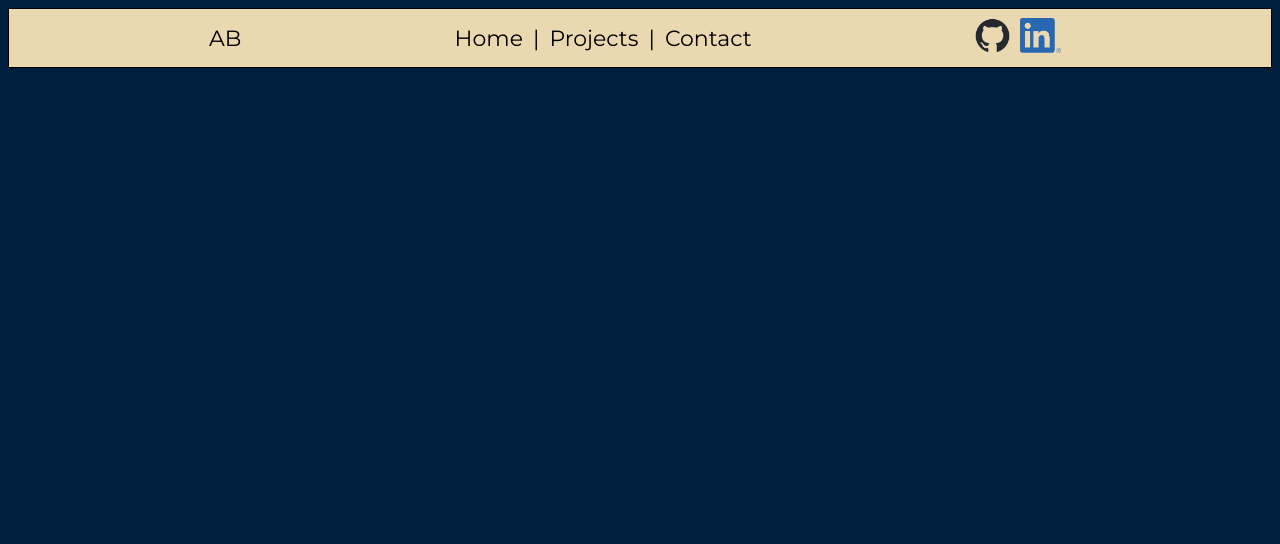
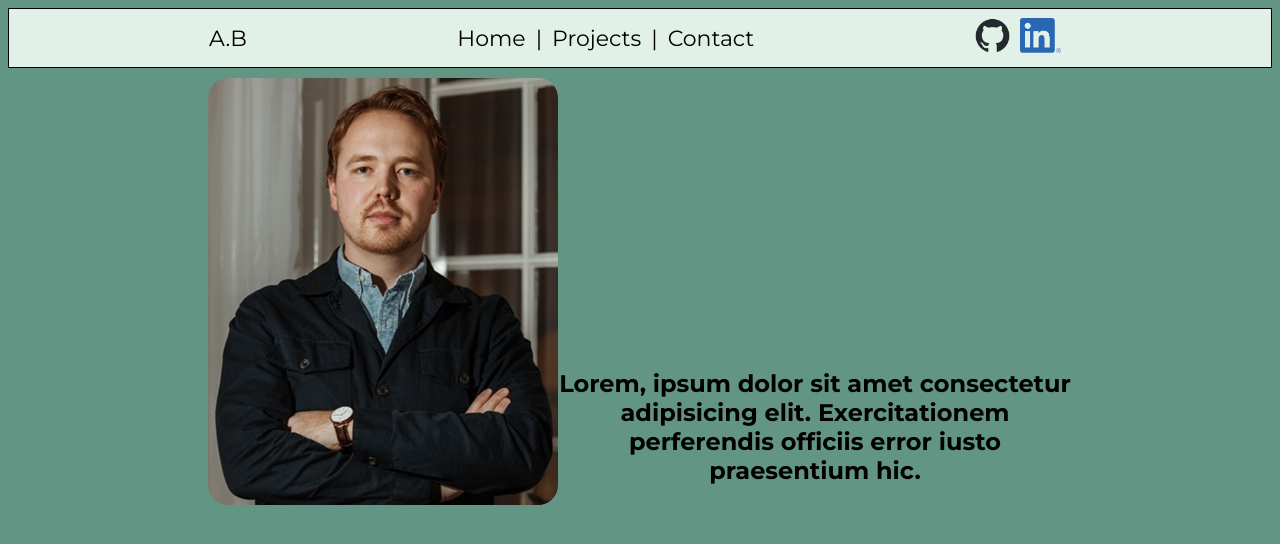
Before and after one commit to axelberk/Portfolio, a React (Vite) app: page / in a window 1280 px wide. Shown: the top 544 px of the page. Built offline with nearby package versions, Linux system fonts and the light colour scheme.

Commit message:
homepage work

```diff
--- a/src/App.css
+++ b/src/App.css
@@ -7,9 +7,16 @@
 
 .App {
   display: flex;
+  flex-direction: column;
+}
+
+.pfp {
+  max-width: 350px;
+  align-self: center;
+  margin-top: 10px;
 }
 
 html, body {
   padding: 0;
-  background-color: #001F3F;
+  background-color: #629584;
 }
--- a/src/App.jsx
+++ b/src/App.jsx
@@ -2,15 +2,19 @@ import { useState } from 'react'
 import './App.css'
 import Navbar from './Components/Navbar/Navbar'
 import { Routes, Route, BrowserRouter } from 'react-router-dom'
+import Homepage from './Homepage/Homepage'
 
 function App() {
 
   return (
     <BrowserRouter>
+      <Navbar/>
+        <div className='App'>
+          <Homepage />
 
-      <div className='App'>
-        <Navbar/>
-      </div>
+
+
+        </div>
     </BrowserRouter>
 
   )
--- a/src/Components/Navbar/Navbar.css
+++ b/src/Components/Navbar/Navbar.css
@@ -1,5 +1,5 @@
 .Navbar {
-    background-color: #EAD8B1;
+    background-color: #E2F1E7;
     display: flex;
     justify-content: space-between;
     align-items: center;
--- a/src/Components/Navbar/Navbar.jsx
+++ b/src/Components/Navbar/Navbar.jsx
@@ -4,7 +4,7 @@ import "./Navbar.css"
 const Navbar = () => {
     return (
         <div className="Navbar">
-            <a href="">AB</a>
+            <a href="">A.B</a>
             <div className="page-routes">
                 <a href="/">Home</a>|
                 <a href="/">Projects</a>|
--- /dev/null
+++ b/src/Homepage/Homepage.css
@@ -0,0 +1,20 @@
+.Homepage {
+    display: flex;
+    justify-content: space-between;
+    flex-direction: column;
+    padding: 0 200px;
+}
+
+.intro-section {
+    display: flex;
+    flex-direction: row;
+}
+
+.intro-section h2 {
+    display: flex;
+    align-self: flex-end;
+}
+
+.pfp {
+    border-radius: 20px;
+}
--- /dev/null
+++ b/src/Homepage/Homepage.jsx
@@ -0,0 +1,14 @@
+import "./HomePage.css"
+
+const Homepage = () => {
+    return (
+        <div className="Homepage">
+            <div className='intro-section'>
+                <img className='pfp' src="me.jpg" alt="" />
+                <h2>Lorem, ipsum dolor sit amet consectetur adipisicing elit. Exercitationem perferendis officiis error iusto praesentium hic.</h2>
+            </div>
+        </div>
+    )
+}
+
+export default Homepage
```
Also changed, not shown: public/me.jpg (added).
